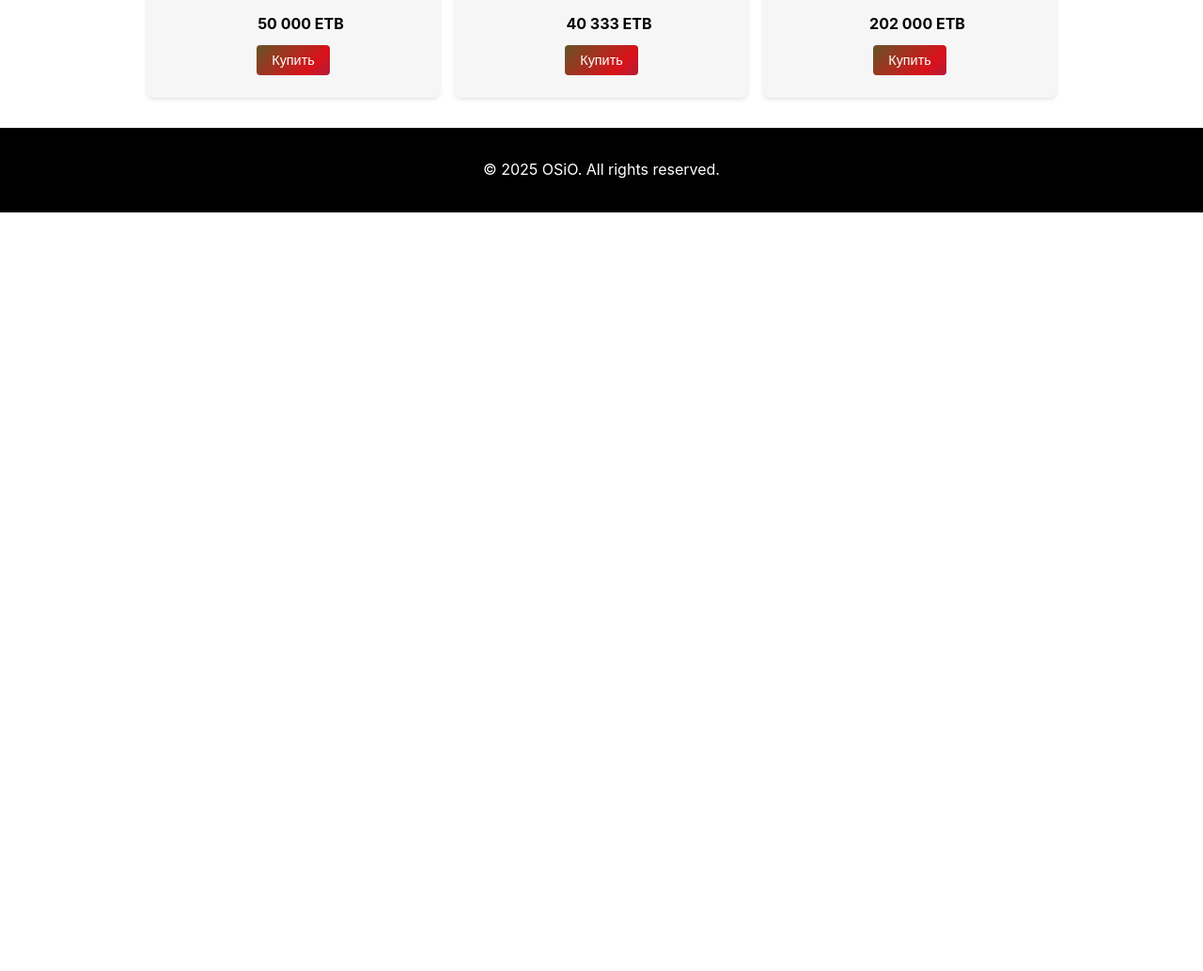
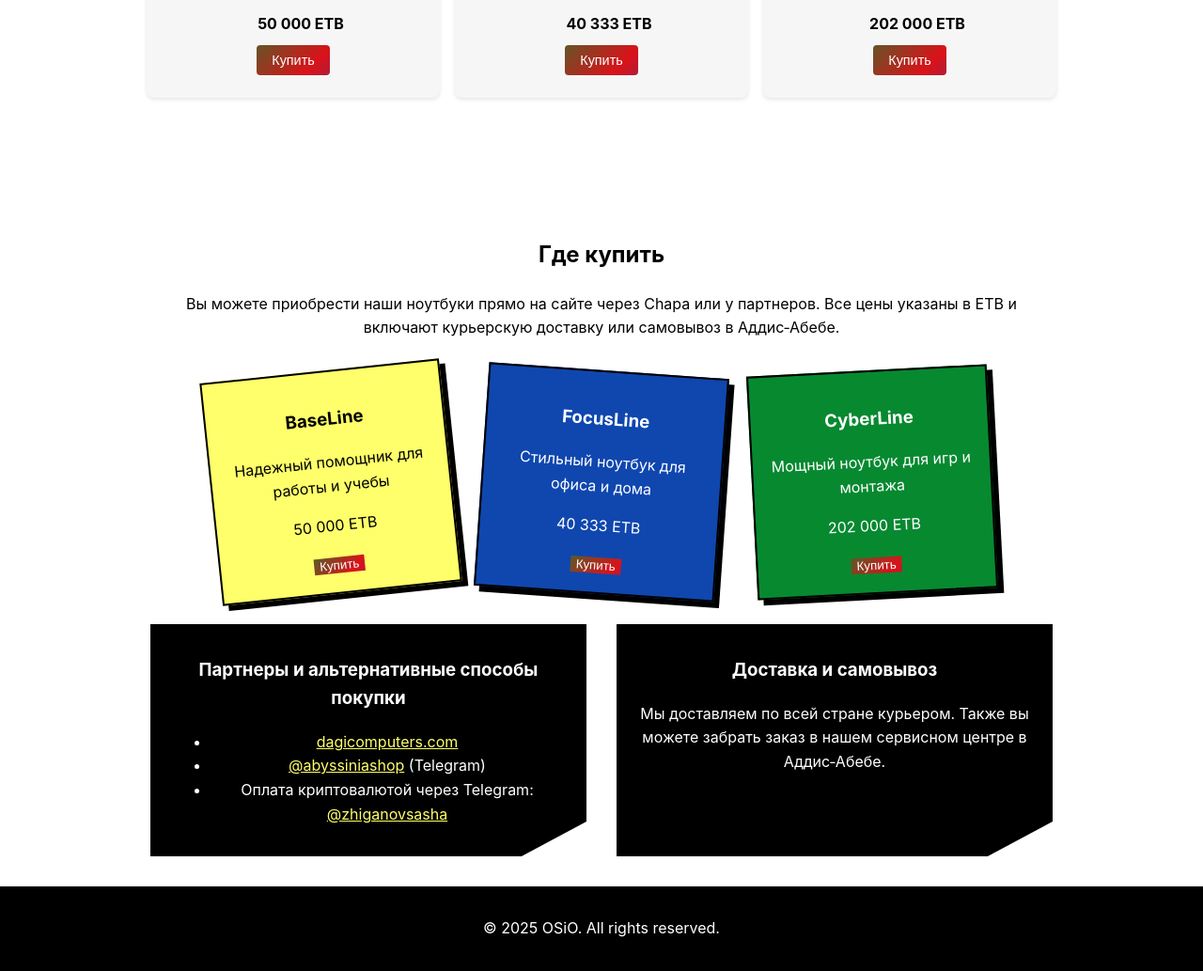
Before and after one commit to alexjiganov179-lab/chatosio, a website: page index.html in a window 1280 px wide. Shown: the part 803-1836 px from the top of the page at 94% size. Before the commit the page ends 1029 px from the top, so only its background shows below. Drawn offline with Linux system fonts and the light colour scheme.

Commit message:
feat: integrate buy info on main page with creative layout

```diff
--- a/css/styles.css
+++ b/css/styles.css
@@ -416,3 +416,64 @@ footer {
     transform: translateY(0);
   }
 }
+
+/* Creative buy section */
+.buy-section {
+  margin-top: 4rem;
+  text-align: center;
+  position: relative;
+}
+
+.buy-cards {
+  display: flex;
+  justify-content: center;
+  flex-wrap: wrap;
+  gap: 2rem;
+  margin-top: 2rem;
+}
+
+.buy-card {
+  width: 220px;
+  padding: 1rem;
+  border: 2px solid var(--primary-black);
+  box-shadow: 6px 6px 0 var(--primary-black);
+  transform: rotate(var(--angle));
+  background: var(--primary-white);
+}
+
+.buy-card:nth-child(1) {
+  --angle: -6deg;
+  background: var(--accent-yellow);
+}
+
+.buy-card:nth-child(2) {
+  --angle: 4deg;
+  background: var(--accent-blue);
+  color: var(--primary-white);
+}
+
+.buy-card:nth-child(3) {
+  --angle: -3deg;
+  background: var(--primary-green);
+  color: var(--primary-white);
+}
+
+.buy-info {
+  display: flex;
+  flex-wrap: wrap;
+  justify-content: center;
+  gap: 2rem;
+  margin-top: 2rem;
+}
+
+.buy-info > div {
+  flex: 1 1 300px;
+  padding: 1rem 1.5rem;
+  background: var(--primary-black);
+  color: var(--primary-white);
+  clip-path: polygon(0 0, 100% 0, 100% 85%, 85% 100%, 0 100%);
+}
+
+.buy-info a {
+  color: var(--accent-yellow);
+}
--- a/index.html
+++ b/index.html
@@ -95,6 +95,48 @@
     </div>
   </section>
 
+  <!-- Buy section moved from buy.html -->
+  <section class="section buy-section" id="buy">
+    <h2 data-i18n="nav_buy">Where to Buy</h2>
+    <p data-i18n="buy_intro">You can purchase our laptops directly through our website using Chapa, or via our partners. All prices are in ETB and include courier delivery or self‑pickup in Addis Ababa.</p>
+
+    <div class="buy-cards">
+      <div class="buy-card">
+        <h3 data-i18n="baseline_title">BaseLine</h3>
+        <p data-i18n="baseline_desc">Trusted helper for work & study</p>
+        <p class="price" data-i18n="baseline_price">50,000 ETB</p>
+        <button class="button-buy" onclick="buyProduct('BaseLine')" data-i18n="buy_button">Buy with Chapa</button>
+      </div>
+      <div class="buy-card">
+        <h3 data-i18n="focus_title">FocusLine</h3>
+        <p data-i18n="focus_desc">Stylish laptop for office & home</p>
+        <p class="price" data-i18n="focus_price">40,333 ETB</p>
+        <button class="button-buy" onclick="buyProduct('FocusLine')" data-i18n="buy_button">Buy with Chapa</button>
+      </div>
+      <div class="buy-card">
+        <h3 data-i18n="cyber_title">CyberLine</h3>
+        <p data-i18n="cyber_desc">Powerful device for games & editing</p>
+        <p class="price" data-i18n="cyber_price">202,000 ETB</p>
+        <button class="button-buy" onclick="buyProduct('CyberLine')" data-i18n="buy_button">Buy with Chapa</button>
+      </div>
+    </div>
+
+    <div class="buy-info">
+      <div class="partners-box">
+        <h3 data-i18n="partners_title">Partners & Alternative Purchasing</h3>
+        <ul>
+          <li><a href="https://dagicomputers.com/" target="_blank">dagicomputers.com</a></li>
+          <li><a href="https://t.me/abyssiniashop" target="_blank">@abyssiniashop</a> (Telegram)</li>
+          <li><span data-i18n="crypto_contact">Crypto payments via Telegram:</span> <a href="https://t.me/zhiganovsasha" target="_blank">@zhiganovsasha</a></li>
+        </ul>
+      </div>
+      <div class="shipping-box">
+        <h3 data-i18n="shipping_title">Delivery & Pickup</h3>
+        <p data-i18n="shipping_desc">We deliver nationwide via courier. You can also pick up your order from our service center in Addis Ababa.</p>
+      </div>
+    </div>
+  </section>
+
   <div id="footer-placeholder"></div>
 
   <script src="js/include.js"></script>
--- a/partials/header.html
+++ b/partials/header.html
@@ -3,7 +3,7 @@
   <nav>
     <ul>
       <li><a href="index.html" data-i18n="nav_home">Home</a></li>
-      <li><a href="buy.html" data-i18n="nav_buy">Where to Buy</a></li>
+      <li><a href="index.html#buy" data-i18n="nav_buy">Where to Buy</a></li>
       <li><a href="support.html" data-i18n="nav_support">Support</a></li>
       <li><a href="about.html" data-i18n="nav_about">About</a></li>
       <li><a href="b2b.html" data-i18n="nav_b2b">B2B / B2G</a></li>
```
Also changed, not shown: buy.html (deleted, +0 -54 lines).
